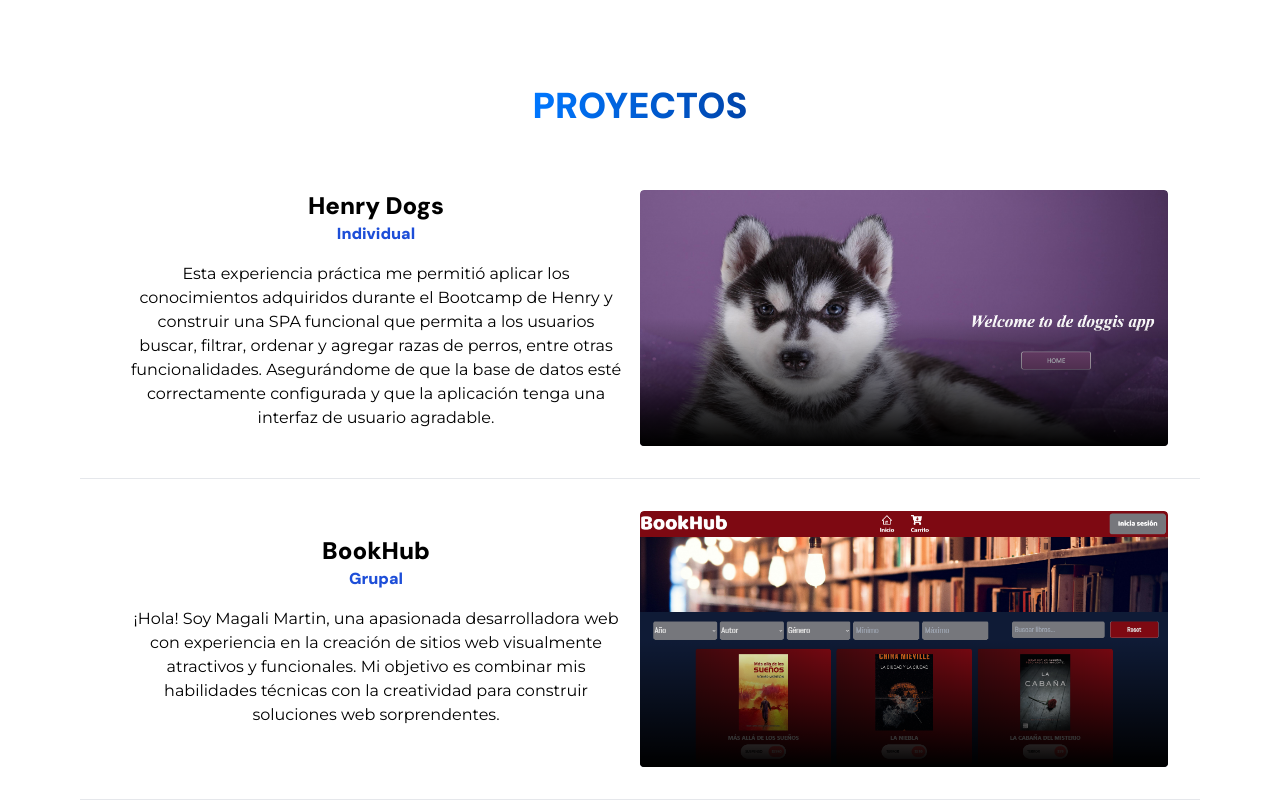
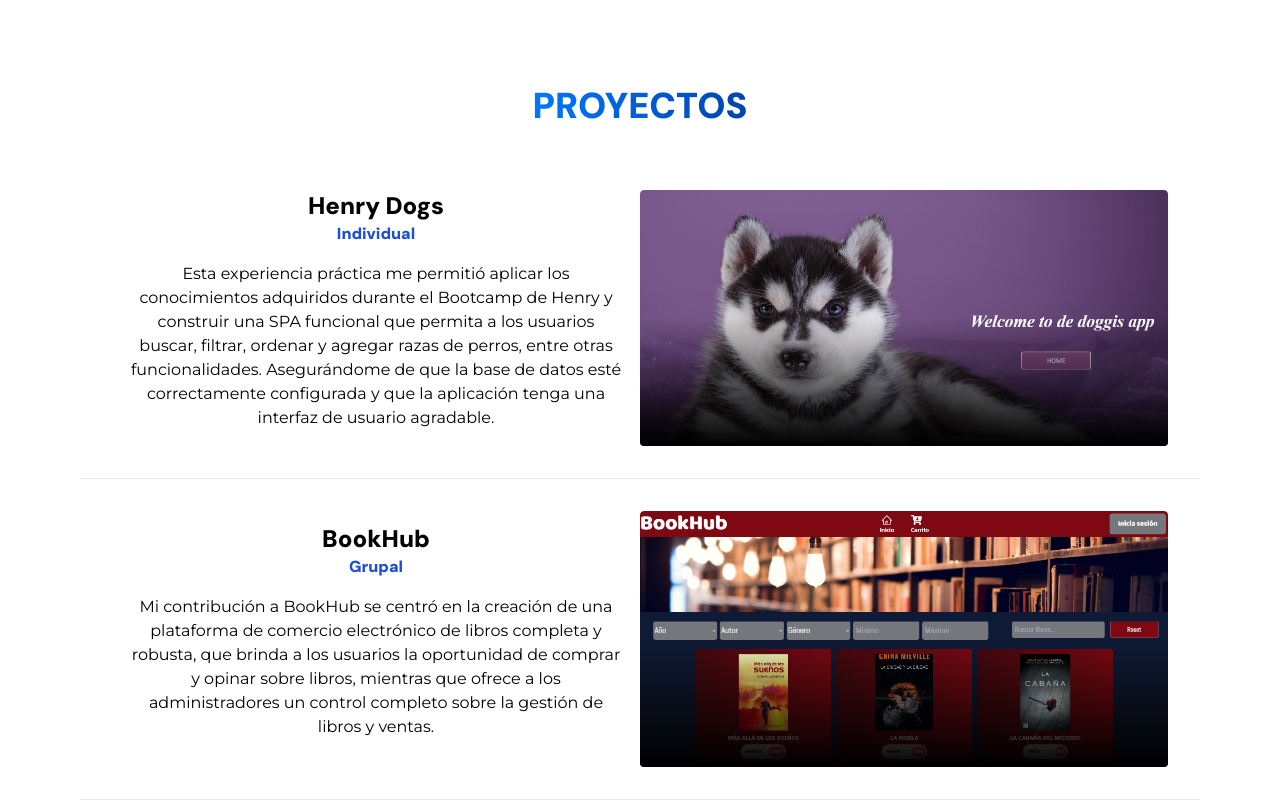
Before and after one commit to MaguiMartiin/Portfolio, a React (Vite) app: page / in a window 1280 px wide. Shown: the part 1188-1988 px from the top of the page. Built offline with nearby package versions, Linux system fonts and the light colour scheme; what tailwindcss-animated would draw is missing.

Commit message:
projects

```diff
--- a/src/views/Projects/Projects.tsx
+++ b/src/views/Projects/Projects.tsx
@@ -33,7 +33,7 @@ const Projects: React.FC  = () => {
               <h1 className='text-center font-primary text-2xl text-black'>BookHub</h1>
               <h2 className='text-center font-primary text-blue-700'>Grupal</h2>
               <p className='text-base font-secondary text-center p-[1rem]'>
-              ¡Hola! Soy Magali Martin, una apasionada desarrolladora web con experiencia en la creación de sitios web visualmente atractivos y funcionales. Mi objetivo es combinar mis habilidades técnicas con la creatividad para construir soluciones web sorprendentes.
+              Mi contribución a BookHub se centró en la creación de una plataforma de comercio electrónico de libros completa y robusta, que brinda a los usuarios la oportunidad de comprar y opinar sobre libros, mientras que ofrece a los administradores un control completo sobre la gestión de libros y ventas.
               </p>
             </div>
             <div className='w-full group relative cursor-pointer items-center justify-center overflow-hidden transition-shadow hover:shadow-xl hover:shadow-black/30 rounded'>
```
